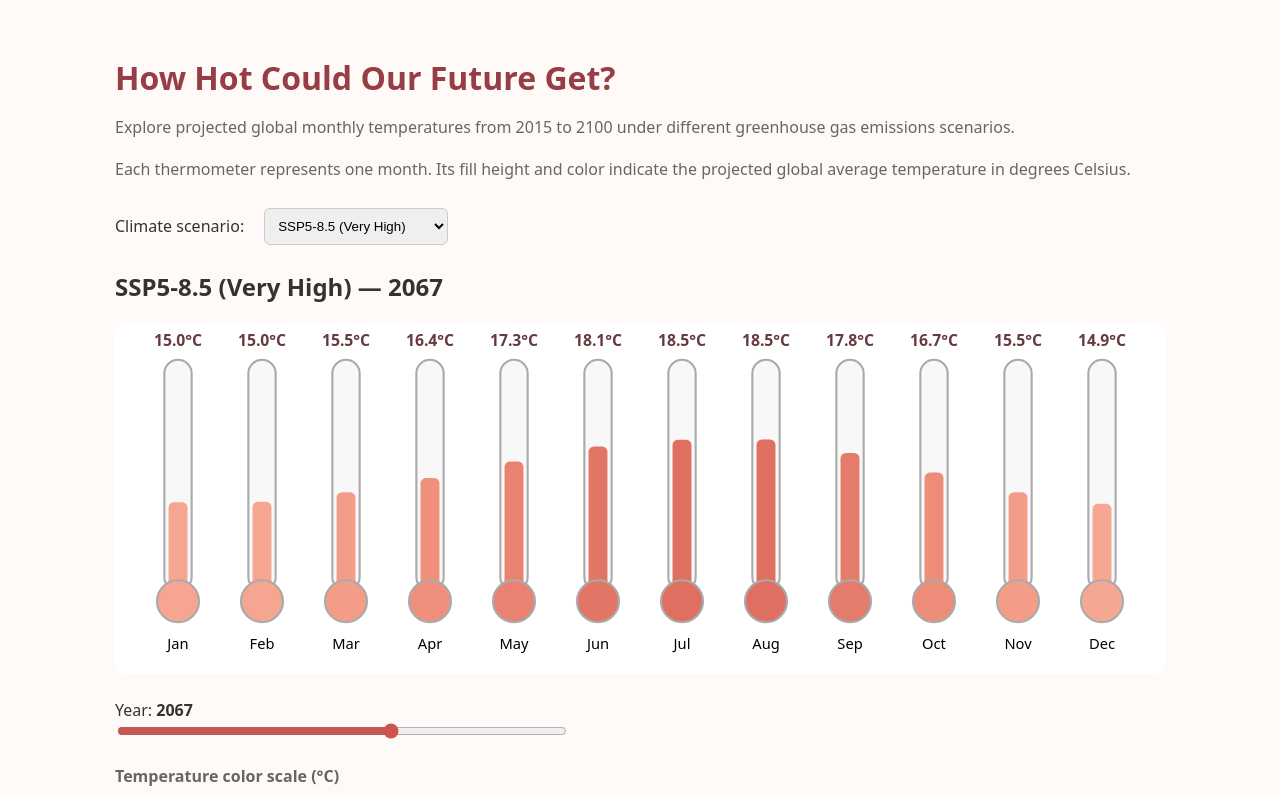
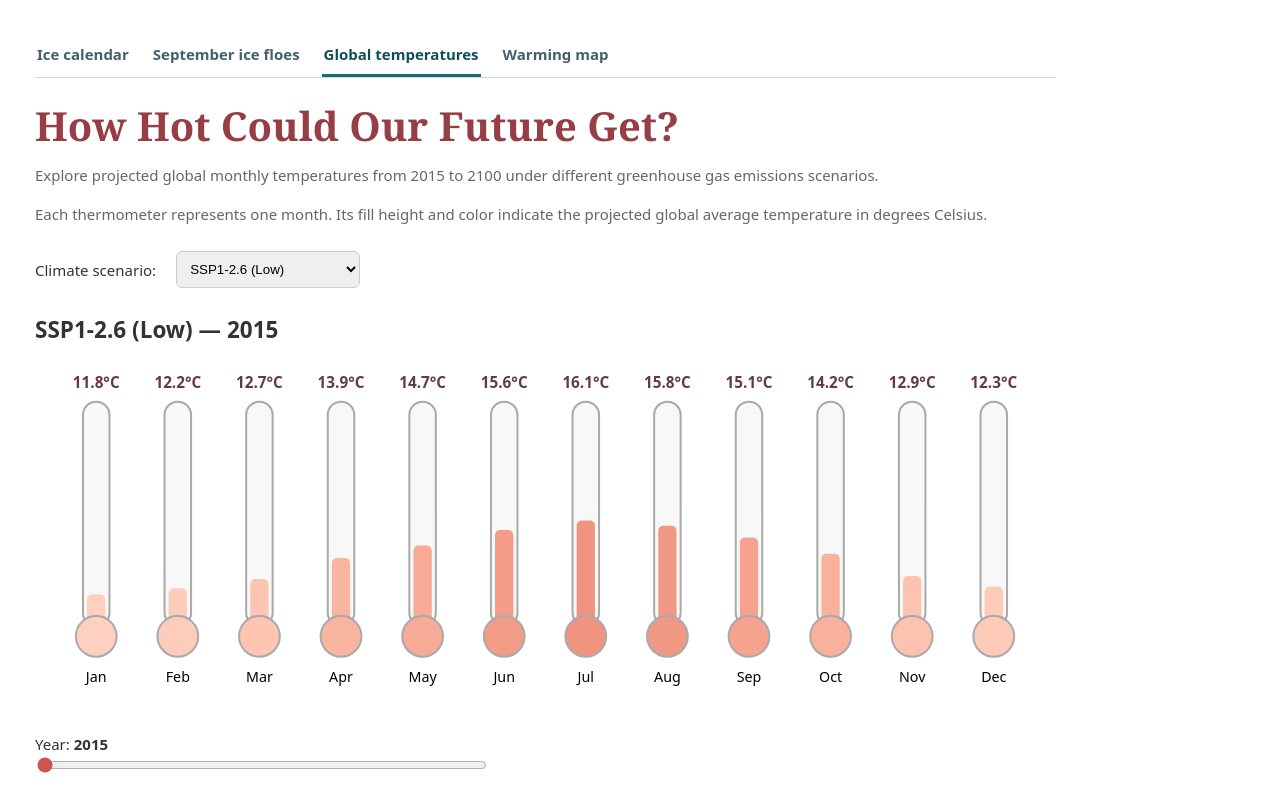
Before and after one commit to sugar-glider27/climate-futures, a plain HTML site: page docs/temperature.html in a window 1280 px wide. Shown: the top 796 px of the page. Drawn offline with Linux system fonts and the light colour scheme.

Commit message:
Update Nghi's vis to navigation page

```diff
--- a/docs/navigation.js
+++ b/docs/navigation.js
@@ -1,14 +1,20 @@
 // Add a page here to give it a tab on every visualization.
+
 const pages = [
   ["index.html", "Ice calendar"],
   ["ice-floes.html", "September ice floes"],
+  ["temperature.html", "Global temperatures"],
+  ["warming-map.html", "Warming map"]
 ];
+
 const nav = document.querySelector("nav");
 const current = location.pathname.split("/").pop() || "index.html";
 for (const [href, label] of pages) {
   const link = document.createElement("a");
   link.href = href;
   link.textContent = label;
-  if (href === current) link.setAttribute("aria-current", "page");
+  if (href === current) {
+    link.setAttribute("aria-current", "page");
+  }
   nav.append(link);
 }
--- a/docs/temperature.html
+++ b/docs/temperature.html
@@ -5,10 +5,13 @@
   <meta charset="UTF-8">
   <meta name="viewport" content="width=device-width, initial-scale=1">
   <title>How Hot Could Our Future Get?</title>
+
+  <link rel="stylesheet" href="site.css">
+
   <style>
     body {
   font-family: system-ui, sans-serif;
-      background: #fffaf8;
+  background: white;
   color: #333;
   margin: 0;
   padding: 35px;
@@ -74,10 +77,21 @@
       font-size: 12px;
       margin-top: 5px;
     }
+
+    /* Shared navigation */
+    nav[aria-label="Visualizations"] {
+      max-width: 1050px;
+      margin: 0 auto 25px;
+    }
   </style>
 </head>
 
 <body>
+
+  <!-- Shared navigation tabs -->
+  <nav aria-label="Visualizations"></nav>
+  <script src="navigation.js"></script>
+
   <main>
     <h1>How Hot Could Our Future Get?</h1>
 
@@ -98,9 +112,9 @@
         Climate scenario:
       </label>
       <select id="scenario">
-      <option value="ssp126">SSP1-2.6 (Low)</option>
+        <option value="ssp126" selected>SSP1-2.6 (Low)</option>
   <option value="ssp245">SSP2-4.5 (Intermediate)</option>
-      <option value="ssp585" selected>SSP5-8.5 (Very High)</option>
+  <option value="ssp585">SSP5-8.5 (Very High)</option>
       </select>
     </div>
 
@@ -110,16 +124,23 @@
 
     <div class="slider-container">
   <label for="year-slider">
-      Year: <strong id="year-label">2067</strong>
+    Year: <strong id="year-label">2015</strong>
   </label>
+
   <div>
-      <input id="year-slider" type="range"
-             min="2015" max="2100"
-             value="2067" step="1">
+    <input
+      id="year-slider"
+      type="range"
+      min="2015"
+      max="2100"
+      value="2015"
+      step="1"
+    >
   </div>
 </div>
 
     <p><strong>Temperature color scale (°C)</strong></p>
+
     <div class="legend"></div>
     <div class="legend-labels">
       <span>10°C (Lower)</span>
```
Lines whose indentation alone changed are shown as unchanged.
